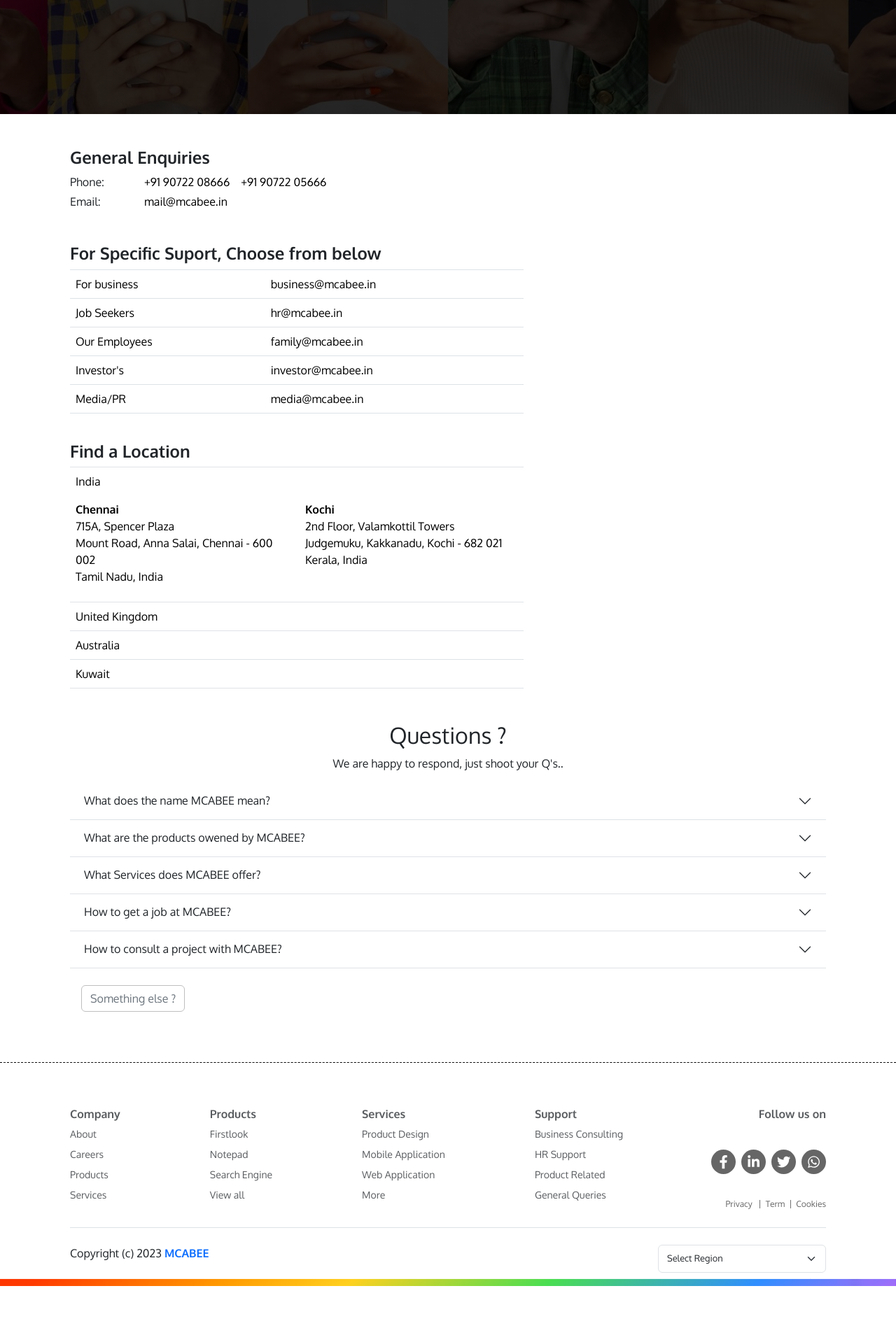
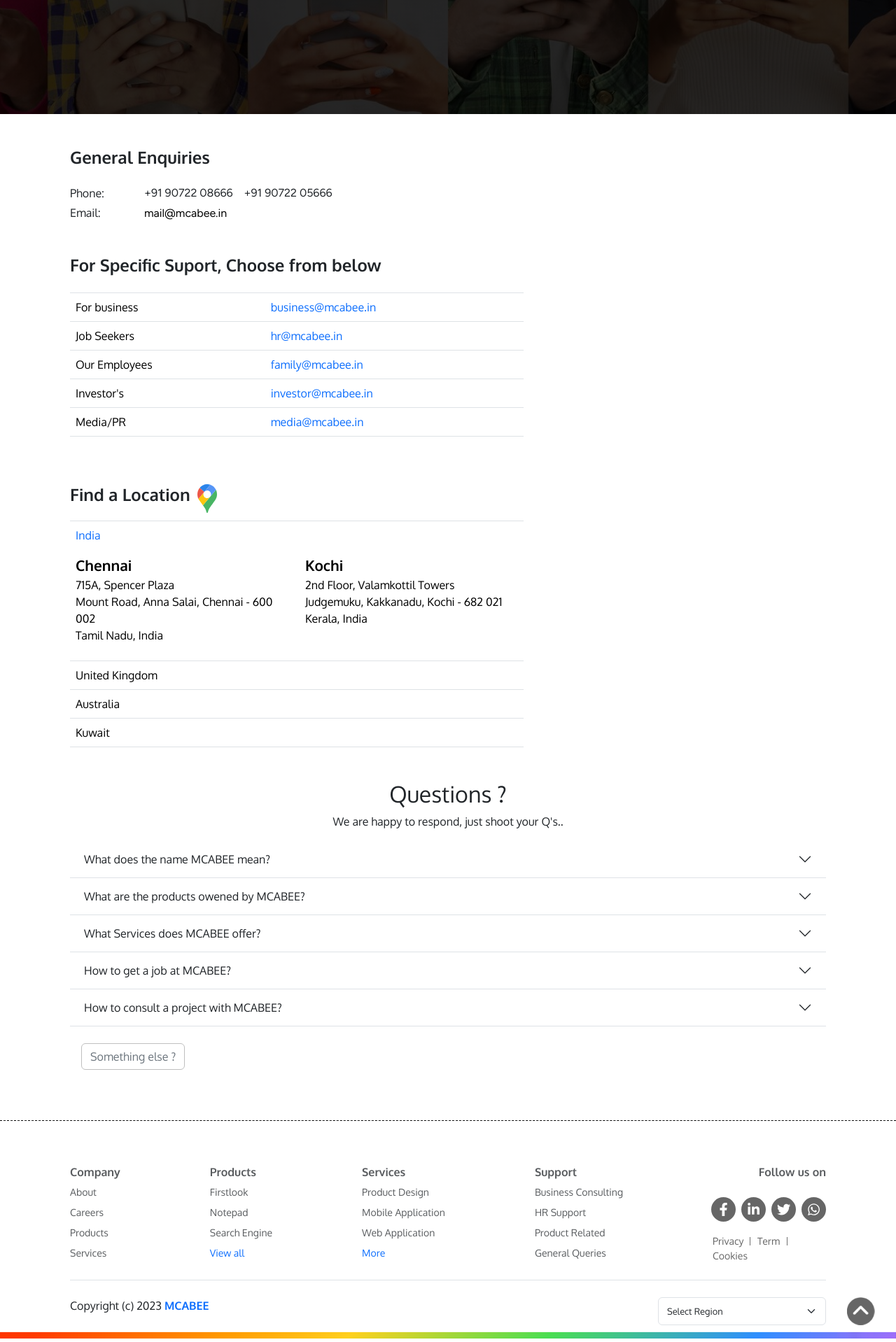
Before and after one commit to MCABEE/McAbee_Main, a React (Vite) app: page /contact in a window 1280 px wide. Shown: the part 637-2555 px from the top of the page at 70% size. Before the commit the page ends 2480 px from the top, so only its background shows below. Built offline with nearby package versions, Linux system fonts and the light colour scheme.

Commit message:
changed the spacings

```diff
--- a/src/assets/GoogleMapIcon.jsx
+++ b/src/assets/GoogleMapIcon.jsx
@@ -1,7 +1,7 @@
 
 
-export const GoogleMapIcon = () => (
-  <svg xmlns="http://www.w3.org/2000/svg" viewBox="0 0 48 48" width="60px" height="60px">
+export const GoogleMapIcon = ({width,height}) => (
+  <svg xmlns="http://www.w3.org/2000/svg" viewBox="0 0 48 48" width={`${width}rem`} height={`${height}rem`}>
     <path fill="#48b564" d="M35.76,26.36h0.01c0,0-3.77,5.53-6.94,9.64c-2.74,3.55-3.54,6.59-3.77,8.06	C24.97,44.6,24.53,45,24,45s-0.97-0.4-1.06-0.94c-0.23-1.47-1.03-4.51-3.77-8.06c-0.42-0.55-0.85-1.12-1.28-1.7L28.24,22l8.33-9.88	C37.49,14.05,38,16.21,38,18.5C38,21.4,37.17,24.09,35.76,26.36z" />
     <path fill="#fcc60e" d="M28.24,22L17.89,34.3c-2.82-3.78-5.66-7.94-5.66-7.94h0.01c-0.3-0.48-0.57-0.97-0.8-1.48L19.76,15	c-0.79,0.95-1.26,2.17-1.26,3.5c0,3.04,2.46,5.5,5.5,5.5C25.71,24,27.24,23.22,28.24,22z" />
     <path fill="#2c85eb" d="M28.4,4.74l-8.57,10.18L13.27,9.2C15.83,6.02,19.69,4,24,4C25.54,4,27.02,4.26,28.4,4.74z" />
--- a/src/components/footer/Footer.jsx
+++ b/src/components/footer/Footer.jsx
@@ -5,6 +5,7 @@
 import { motion,useAnimation } from 'framer-motion'
 import { useInView } from 'react-intersection-observer'
 import { Link } from 'react-router-dom'
+import upbottomarrow from "../../assets/Layer-38.png"
 
 export const Footer = () => {
 
@@ -23,7 +24,7 @@
         <motion.div className="container-fluid footer-container mt-5 pt-5" style={{ borderTop: "1px dashed black" }} ref={footerref1}
         animate={footeranimation1}>
             <footer >
-                <div className="footerTab">
+                <div className="footerTab position-relative">
                     <FooterTabs data={["Company", "About", "Careers", "Products", "Services"]} />
                     <FooterTabs data={["Products", "Firstlook", "Notepad", "Search Engine", "View all"]} />
                     <FooterTabs data={["Services", "Product Design", "Mobile Application", "Web Application", "More"]} />
@@ -37,7 +38,7 @@
                             <a className='footerIconDiv footertweetsocialmediaicon' href='https://twitter.com/home'> <FaTwitter className='' /></a>
                             <a className='footerIconDiv footerwhastapsocialmediaicon' href='https://www.whatsapp.com/'><FaWhatsapp className='' /></a>
                         </div>
-                        <div className='position-relative ' style={{fontSize:"12px"}}>
+                        <div className='position-relative ' style={{fontSize:"14px"}}>
                             <span><a className='texthoverunderline' href="#">Privacy</a> </span>
                             <span className='px-3 termscookiesverLine texthoverunderline'><a href="#">Term</a></span>
                             <span><a className='texthoverunderline' href="#">Cookies</a> </span>
@@ -54,6 +55,9 @@
                         <option value="3">Three</option>
                     </select>
                 </div>
+                <div className='upbotomarrowdiv'>
+                   <a href="#"> <img src={upbottomarrow} alt="" className='upbotomarrow' /></a>
+                </div>
             </footer>
         </motion.div>
     )
--- a/src/components/footer/footer.scss
+++ b/src/components/footer/footer.scss
@@ -50,23 +50,27 @@
 .footericontab span a{
   color: #666666;
 }
+
+// terms cookies privacy first vertical line
 .termscookiesverLine::before{
   content: "";
   width: 1px;
   height: 12px;
   background-color: rgb(112, 112, 112);
   position: absolute;
-  top: 3px;
-  right:50px;
+  top: 5px;
+  right:55px;
 }
+
+// terms cookies privacy first vertical line
 .termscookiesverLine::after{
   content: "";
   width: 1px;
   height: 12px;
   background-color: rgb(112, 112, 112);
   position: absolute;
-  top: 3px;
-  left:48px;
+  top: 5px;
+  left:53px;
 }
 .texthoverunderline{
   transition: 0.3s ease;
@@ -75,16 +79,31 @@
     transition: 0.3s ease;
   }
 }
+.upbotomarrowdiv{
+  position: relative;
+}
+.upbotomarrow{
+  position: absolute;
+  width: 40px;
+  height: 40px;
+  bottom: 0px;
+  right: -70px;
+}
 
 
 
 @media (max-width: 992px) {
   .footer-container {
-    padding: 0 2rem;
+    padding: 0 3rem;
   }
   .footericontab {
     width: 100%;
     align-items: center;
+  }
+  .upbotomarrow{
+    width: 32px;
+    height: 32px;
+    right: -40px;
   }
 }
 @media (max-width: 768px) {
@@ -100,6 +119,9 @@
     width: 100%;
     align-items: center;
   }
+  .upbotomarrow{
+    display: none;
+  }
 }
 
 @media (max-width: 576px) {
--- a/src/components/footer/footertabs/FooterTabs.jsx
+++ b/src/components/footer/footertabs/FooterTabs.jsx
@@ -3,15 +3,14 @@
 
 export const FooterTabs = ({ data }) => {
     return (
-         data && (
+        data && (
             <div className='footerTabs pt-3'>
                 <h5 className='fw-bold fs-6 text-muted'>{data[0]}</h5>
                 <ul className="nav flex-column">
                     <li className="nav-item mb-1"><a href="#" className="nav-link p-0 text-body-secondary">{data[1]}</a></li>
                     <li className="nav-item my-1"><a href="#" className="nav-link p-0 text-body-secondary">{data[2]}</a></li>
                     <li className="nav-item my-1"><a href="#" className="nav-link p-0 text-body-secondary">{data[3]}</a></li>
-                    <li className="nav-item my-1"><a href="#" className="nav-link p-0 text-body-secondary">{data[4]}</a></li>
-                    <li className="nav-item my-1"><a href="#" className="nav-link p-0 text-body-secondary">{data[5]}</a></li>
+                    <li className="nav-item my-1"><a href="#" className={`nav-link p-0 ${data[4]==="View all"||data[4]==="More"?"text-primary":"text-body-secondary"} `}>{data[4]}</a></li>
                 </ul>
             </div>
         )
--- a/src/components/footer/footertabs/footertabs.scss
+++ b/src/components/footer/footertabs/footertabs.scss
@@ -4,8 +4,7 @@
             a{
                 font-size: 14px;
                 &:hover{
-                    text-decoration: underline;
-                    color: #0d6efd !important;
+                    color: #0e77ca !important;
                 }
             }
         }
--- a/src/components/heroSection/HeroSection.jsx
+++ b/src/components/heroSection/HeroSection.jsx
@@ -14,7 +14,7 @@
             <motion.div initial={{ opacity: 0, y: "-200vh" }}
             animate={{ opacity: 1, y: 1 }}
             transition={{delay:2}}  className='GoogleMapIconContainer'>
-              <GoogleMapIcon className="w-100" />
+              <GoogleMapIcon width={5} height={5}/>
             </motion.div>
           )
         }
--- a/src/pages/contact/contactdetails/ContactDetails.jsx
+++ b/src/pages/contact/contactdetails/ContactDetails.jsx
@@ -1,28 +1,30 @@
-import React from 'react'
+import React, { useState } from 'react'
 import "./contactdetails.scss"
+import { GoogleMapIcon } from "../../../assets/GoogleMapIcon"
 
 export const ContactDetails = () => {
+
     return (
         <>
             <div className='contact-page-details-content pt-5'>
-                <h4>General Enquiries</h4>
+                <h4 className='mb-4'>General Enquiries</h4>
                 <div >
                     <div className='d-flex pb-1 '>
                         <div className='col-2 col-md-1'>Phone:</div>
-                        <div className=' d-flex flex-column flex-md-row'>
-                            <div className='ps-3'><a href="tel:+919072208666">+91 90722 08666</a> </div>
-                            <div className='ps-3'><a href="tel:+919072205666">+91 90722 05666</a></div>
+                        <div className=' d-flex flex-column flex-md-row' >
+                            <div className='ps-3' style={{fontFamily:'Figtree, sans-serif',fontWeight:400}} >+91 90722 08666</div>
+                            <div className='ps-3' style={{fontFamily:'Figtree, sans-serif',fontWeight:400}}>+91 90722 05666</div>
                         </div>
                     </div>
                     <div className='d-flex'>
                         <div className='col-2 col-md-1'>Email:</div>
-                        <div className='ps-3'><a href="mailto:mail@mcabee.in">mail@mcabee.in</a></div>
+                        <div className='ps-3'><a href="mailto:mail@mcabee.in" className='ahovercontactdetail' style={{fontFamily:'Figtree, sans-serif',fontWeight:400}}>mail@mcabee.in</a></div>
                     </div>
                 </div>
 
             </div>
             <div className='contact-page-details-content pt-5'>
-                <h4>For Specific Suport, Choose from below</h4>
+                <h4 className='mb-4'>For Specific Suport, Choose from below</h4>
                 <table className='table contact-page-detail-table'>
                     <tbody className='border-top'>
                         <tr>
@@ -48,16 +50,21 @@
                     </tbody>
                 </table>
             </div>
-            <div className='contact-page-details-content pt-4'>
-                <h4>Find a Location</h4>
+            <div className='contact-page-details-content pt-5'>
+                <div className='d-flex align-items-center  mb-2'>
+                    <h4>Find a Location</h4>
+                    <a href='#'>
+                    <GoogleMapIcon width={3} height={3}/>
+                    </a>
+                </div>
                 <table className='table contact-page-detail-table'>
                     <tbody className='border-top'>
                         <tr >
                             <td>
-                                <div>India</div>
+                                <div className='text-primary'>India</div>
                                 <div className='d-flex gap-4 flex-column flex-md-row py-3'>
                                     <div className='w-50'>
-                                        <div className='fw-700 '>Chennai</div>
+                                        <div className='fw-700 ' style={{fontSize:"1.3rem"}}>Chennai</div>
                                         <div className='pe-1'>
                                             <div>715A, Spencer Plaza</div>
                                             <div>Mount Road, Anna Salai, Chennai - 600 002</div>
@@ -65,7 +72,7 @@
                                         </div>
                                     </div>
                                     <div className='w-50'>
-                                        <div className='fw-700 '>Kochi</div>
+                                        <div className='fw-700 ' style={{fontSize:"1.3rem"}}>Kochi</div>
                                         <div className='pe-1'>
                                             <div>2nd Floor, Valamkottil Towers</div>
                                             <div>Judgemuku, Kakkanadu, Kochi - 682 021</div>
--- a/src/pages/contact/contactdetails/contactdetails.scss
+++ b/src/pages/contact/contactdetails/contactdetails.scss
@@ -1,12 +1,17 @@
+@import url('https://fonts.googleapis.com/css2?family=Figtree:wght@300;400;500;600&display=swap');
+
 .contact-page-details-content h4 {
   font-weight: 700;
 }
-.contact-page-details-content a{
+.contact-page-details-content {
+  .ahovercontactdetail{
+
     color: black;
     &:hover{
       text-decoration: underline;
       color: #0d6efd;
     }
+  }
 }
 .contact-page-detail-table {
   width: 60%;
--- a/src/pages/home/Home.jsx
+++ b/src/pages/home/Home.jsx
@@ -12,7 +12,7 @@
 
 
 let herosectionData = {
-  "image": true,
+  "image": false,
   "topic": "Think Different Make Difference!",
   "content": "A pure play internet company have multiple products in various sectors.",
   "button": "Learn More"
@@ -102,7 +102,7 @@
           <motion.div
            ref={homeref3}  animate={homeanimation3}
             className='pt-5 text-center'>
-            <a href="#" className='btn btn-outline-secondary '>View all products</a>
+            <a href="#" className='btn btn-outline-secondary '>VIEW ALL PRODUCTS</a>
           </motion.div>
 
         </div>
```
Also changed, not shown: src/pages/home/productCarousel/ProductCarousel.jsx (+4 -4 lines), src/pages/home/productCarousel/productCarousel.scss (+14 -8 lines), src/assets/Layer-38.png (added).
